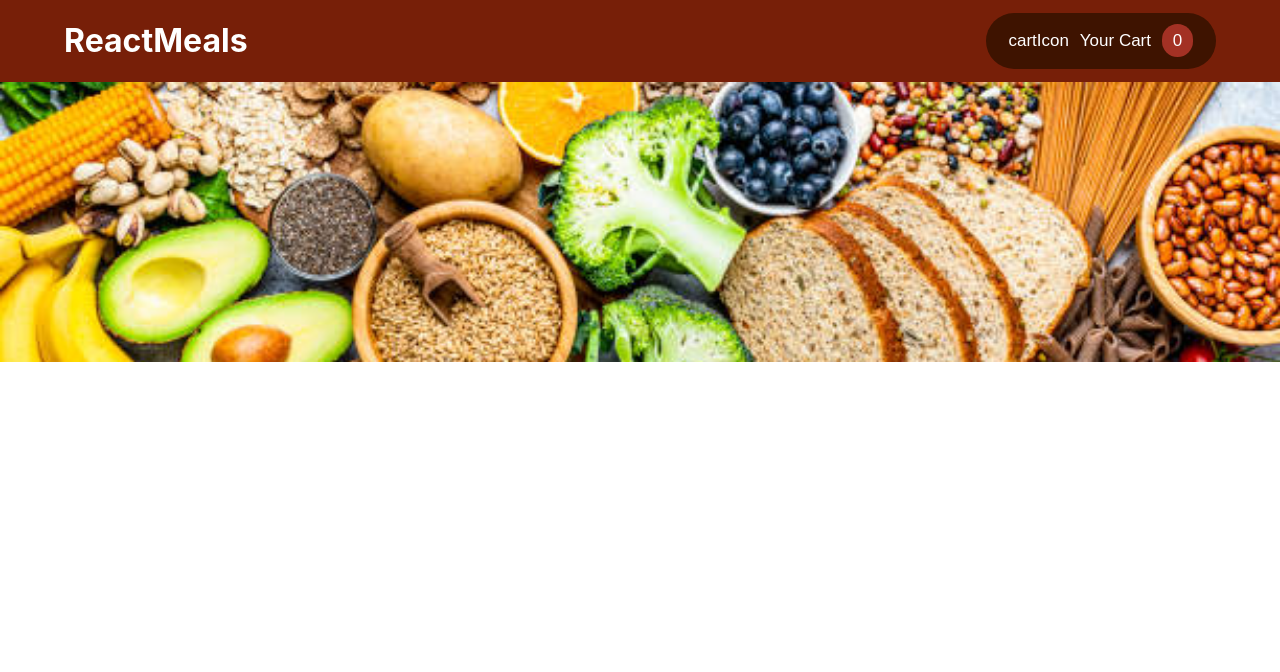
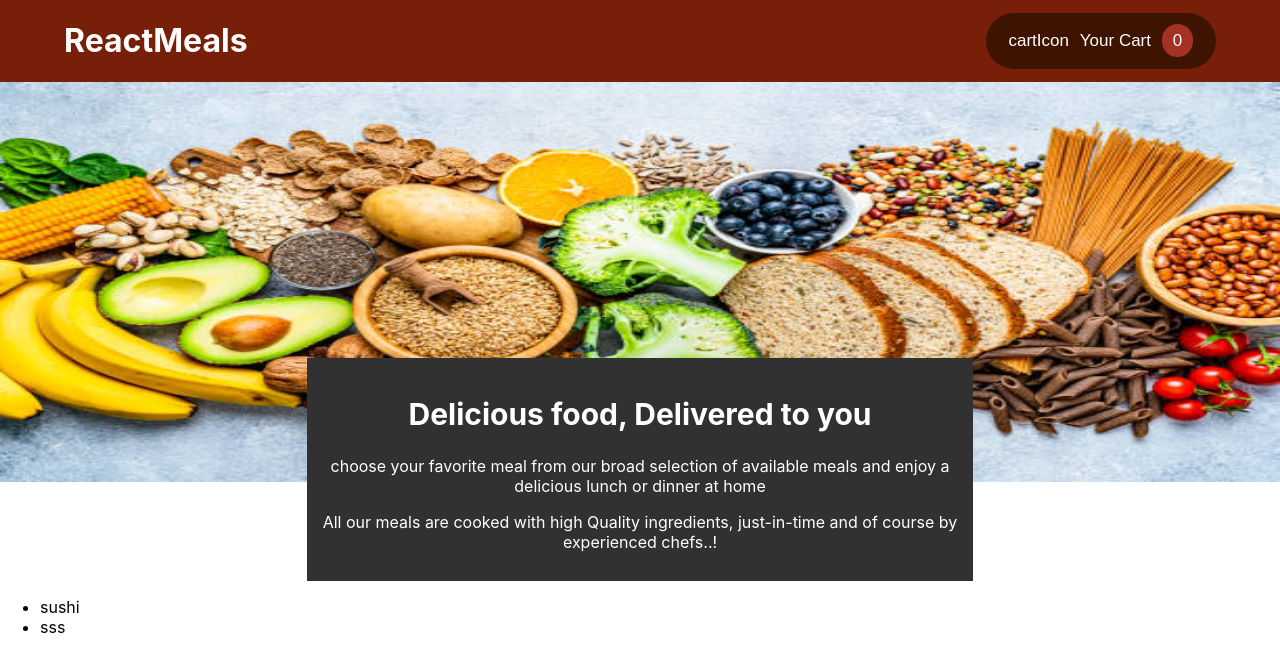
Before and after one commit to Vaishnavigupta97/sharp-restaurentApp, a React (Create React App) app: page / in a window 1280 px wide. Shown: the top 672 px of the page. Built offline with nearby package versions, Linux system fonts and the light colour scheme.

Commit message:
create Mealsummary

```diff
--- a/src/App.js
+++ b/src/App.js
@@ -1,11 +1,15 @@
 // import './App.css';
 import React from "react";
-import Header from "./components/Layout/Header"
+import Header from "./components/Layout/Header";
+import Meals from "./components/Meals/Meals";
 
 function App() {
   return (
     <React.Fragment>
       <Header />
+      <main>
+        <Meals />
+      </main>
     </React.Fragment>
   );
 }
--- a/src/components/Layout/Header.js
+++ b/src/components/Layout/Header.js
@@ -2,6 +2,7 @@ import React from "react";
 
 import HeaderButtonCard from "./HeaderButtonCard";
 import classes from "./Header.module.css";
+import mealsImage from "../../assets/headerFoodImage.jpg";
 
 
 const Header = () => {
@@ -11,7 +12,9 @@ const Header = () => {
             <h1>ReactMeals</h1>
             <HeaderButtonCard />
         </header>
-        <div className={classes.mealImage}></div>
+        <div className={classes.mealImage}>
+            <img src={mealsImage} alt="meal Image"/>
+        </div>
         </React.Fragment>
     )
 }
--- a/src/components/Layout/Header.module.css
+++ b/src/components/Layout/Header.module.css
@@ -10,13 +10,14 @@
     font-size: 30px;
 } */
 .mealImage{
-    background-repeat: no-repeat;
+    /* background-repeat: no-repeat;
     background-position: 0% 40%;
     background-size: cover;
-    height: 35vh;
-    background-image: url(../../assets/headerFoodImage.jpg);
+    height: 35vh; */
+    /* background-image: url(../../assets/headerFoodImage.jpg); */
+    width: 100%;
 }
-/* .mealImage img{
+.mealImage img{
     width: 100%;
-    height: 30vh;
-} */
+    height: 50vh;
+}
--- /dev/null
+++ b/src/components/Meals/AvaliableMeans.js
@@ -0,0 +1,34 @@
+import classes from "./AvaliableMeans.module.css";
+
+const DUMMY_MEALS = [
+    {
+        id: 1,
+        name: "sushi",
+        description: "abcd",
+        price: 16.5
+    },
+    {
+        id: 2,
+        name: "sss",
+        description: "abcdefgh",
+        price: 16.5
+    },
+]
+
+
+const AvaliableMeans = () => {
+    const mealsList = DUMMY_MEALS.map((meal) =>{
+       return <li>{meal.name}</li>
+    });
+    return(
+        <>
+        <section>
+            <ul>
+                {mealsList}
+            </ul>
+        </section>
+        </>
+    )
+}
+
+export default AvaliableMeans;
--- /dev/null
+++ b/src/components/Meals/Meals.js
@@ -0,0 +1,15 @@
+import React from "react";
+
+import MealsSummary from "./MealsSummary";
+import AvaliableMeans from "./AvaliableMeans";
+
+const Meals = () => {
+    return(
+        <React.Fragment>
+        <MealsSummary />
+        <AvaliableMeans />
+        </React.Fragment>
+    )
+}
+
+export default Meals;
--- /dev/null
+++ b/src/components/Meals/MealsSummary.js
@@ -0,0 +1,21 @@
+import classes from "./MealsSummary.module.css"
+
+const MealsSummary = () => {
+    return (
+        <>
+            <div className={classes.mealSummaryParent}>
+                <section className={classes.MealsSummary}>
+                    <h2>Delicious food, Delivered to you</h2>
+                    <p>choose your favorite meal from our broad selection of available meals
+                        and enjoy a delicious lunch or dinner at home
+                    </p>
+                    <p>All our meals are cooked with high Quality ingredients, just-in-time and
+                        of course by experienced chefs..!
+                    </p>
+                </section>
+            </div>
+        </>
+    )
+}
+
+export default MealsSummary;
--- /dev/null
+++ b/src/components/Meals/MealsSummary.module.css
@@ -0,0 +1,14 @@
+.mealSummaryParent{
+    position: relative;
+}
+.MealsSummary{
+    background-color: #313131;
+    color: white;
+    width: 50%;
+    margin: -10% auto 0% auto;
+    padding: 1%;
+    text-align: center;
+}
+.MealsSummary h2{
+    font-size: 30px;
+}
```
Also changed, not shown: src/components/Meals/AvaliableMeans.module.css (added).
